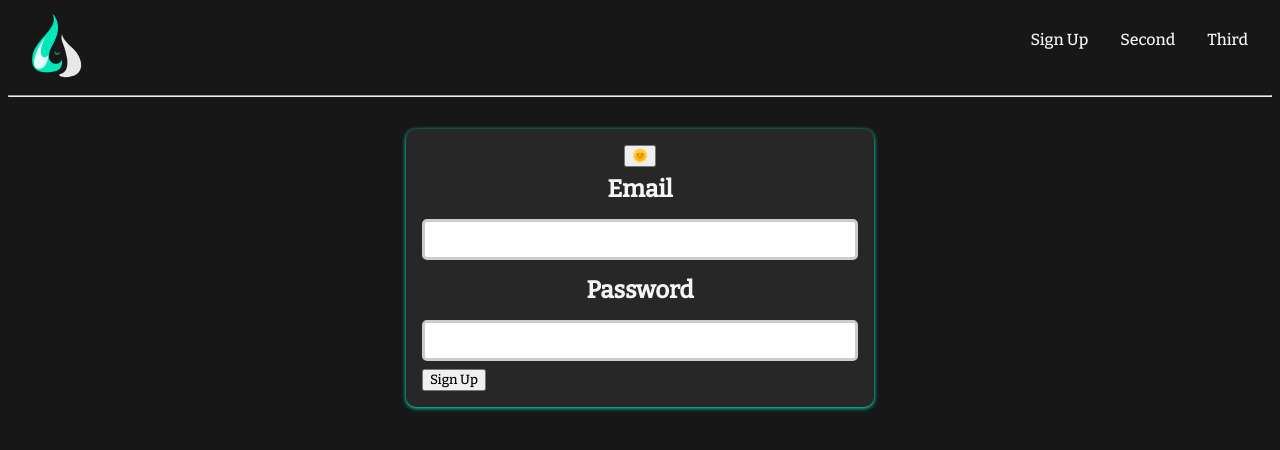
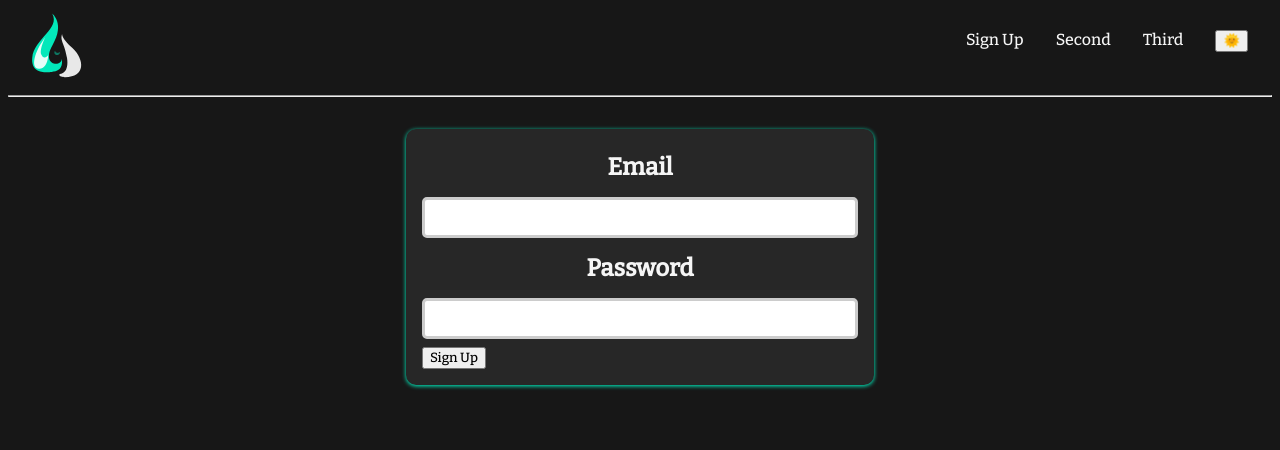
Before and after one commit to marnoux/firy-webapp, a Next.js app: page /account/signup in a window 1280 px wide. Shown: the top 450 px of the page. Built offline with nearby package versions, Linux system fonts and the light colour scheme.

Commit message:
split theme changer into own component and add to navbar

```diff
--- a/src/components/layout/MainNavigation.tsx
+++ b/src/components/layout/MainNavigation.tsx
@@ -3,6 +3,7 @@ import Logo from './Logo';
 import { FC } from 'react';
 import styled from 'styled-components';
 import { useRouter } from 'next/router';
+import ThemeChanger from '../ui/ThemeChanger';
 
 const MainNavigation: FC = () => {
 	const router = useRouter();
@@ -30,6 +31,11 @@ const MainNavigation: FC = () => {
 						<Link href='/'>
 							<a>Third</a>
 						</Link>
+					</li>
+					<li>
+						<a>
+							<ThemeChanger />
+						</a>
 					</li>
 				</ul>
 			</NavRight>
--- /dev/null
+++ b/src/components/ui/ThemeChanger.tsx
@@ -0,0 +1,19 @@
+import React from 'react';
+import { useContext, MouseEvent } from 'react';
+import ThemeContext from '../../contexts/ThemeContext';
+
+const ThemeChanger = () => {
+	const { dark, toggleDark } = useContext(ThemeContext);
+
+	const changeThemeClickHandler = (event: MouseEvent<HTMLButtonElement>) => {
+		event.preventDefault();
+
+		if (toggleDark) {
+			toggleDark();
+		}
+	};
+
+	return <button onClick={changeThemeClickHandler}>{dark ? '🌜' : '🌞'}</button>;
+};
+
+export default ThemeChanger;
--- a/src/pages/_app.tsx
+++ b/src/pages/_app.tsx
@@ -6,14 +6,14 @@ import { ThemeProvider } from '../contexts/ThemeContext';
 
 function MyApp({ Component, pageProps }: AppProps) {
 	return (
-		<Layout>
-			<Head>
-				<meta name='viewport' content='width=device-width, initial-scale=1' />
-			</Head>
-			<ThemeProvider>
+		<ThemeProvider>
+			<Layout>
+				<Head>
+					<meta name='viewport' content='width=device-width, initial-scale=1' />
+				</Head>
 				<Component {...pageProps} />
-			</ThemeProvider>
-		</Layout>
+			</Layout>{' '}
+		</ThemeProvider>
 	);
 }
 
--- a/src/pages/account/signup/index.tsx
+++ b/src/pages/account/signup/index.tsx
@@ -1,22 +1,12 @@
-import { useContext, MouseEvent } from 'react';
 import Card from '../../../components/ui/Card';
-import ThemeContext from '../../../contexts/ThemeContext';
+import { UseAuth } from '../../../contexts/AuthContext';
 import classes from './signup.module.css';
 
 const Signup = () => {
-	const { dark, toggleDark } = useContext(ThemeContext);
-
-	const changeThemeClickHandler = (event: MouseEvent<HTMLButtonElement>) => {
-		event.preventDefault();
-
-		if (toggleDark) toggleDark();
-	};
+	const { signup } = UseAuth();
 
 	return (
 		<Card className={classes.input}>
-			<div style={{ display: 'flex', flexDirection: 'column', alignItems: 'center' }}>
-				<button onClick={changeThemeClickHandler}>{dark ? '🌜' : '🌞'}</button>
-			</div>
 			<form>
 				<label htmlFor='email'>Email</label>
 				<input type='email' id='email' />
```
Also changed, not shown: src/contexts/AuthContext.tsx (+0 -23 lines).
